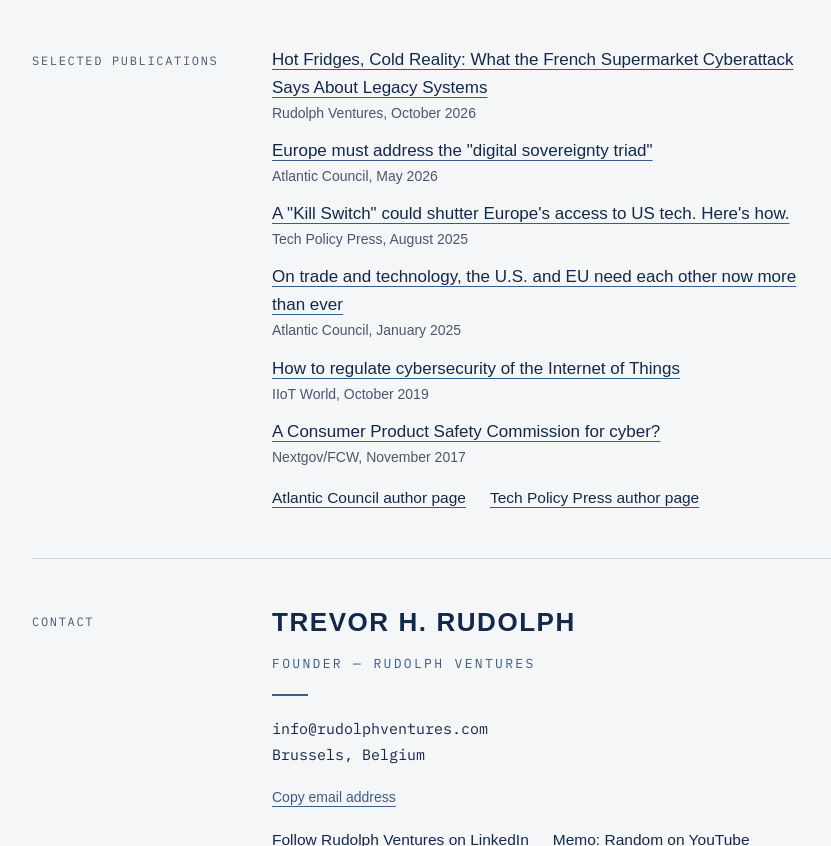
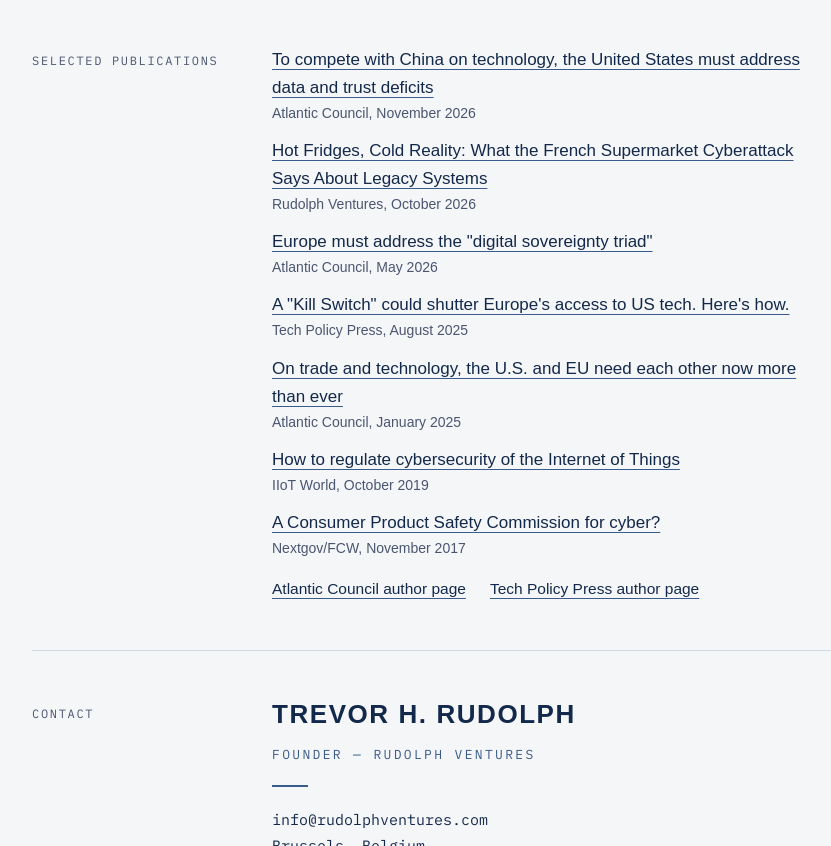
Before and after one commit to RudolphVentures/rudolph-ventures-site, a plain HTML site: page index.html in a window 1280 px wide. Shown: the part 4460-5306 px from the top of the page, without its empty margins (148-979 px from the left). Drawn offline with Linux system fonts and the light colour scheme.

Commit message:
Add Atlantic Council GeoTech Cues article (Nov 2026) to Selected publications

```diff
--- a/index.html
+++ b/index.html
@@ -294,6 +294,7 @@ footer p { max-width: 70ch; }
       <div class="label">Selected publications</div>
       <div class="text">
         <ul class="list">
+          <li><a href="https://www.atlanticcouncil.org/blogs/geotech-cues/to-compete-with-china-on-technology-the-united-states-must-address-data-and-trust-deficits/" target="_blank" rel="noopener">To compete with China on technology, the United States must address data and trust deficits</a><small>Atlantic Council, November 2026</small></li>
           <li><a href="/writing/hot-fridges-cold-reality">Hot Fridges, Cold Reality: What the French Supermarket Cyberattack Says About Legacy Systems</a><small>Rudolph Ventures, October 2026</small></li>
           <li><a href="https://www.atlanticcouncil.org/blogs/geotech-cues/europe-must-address-the-digital-sovereignty-triad/" target="_blank" rel="noopener">Europe must address the "digital sovereignty triad"</a><small>Atlantic Council, May 2026</small></li>
           <li><a href="https://techpolicy.press/washington-could-activate-a-kill-switch-to-terminate-european-access-to-us-tech-heres-how-it-could-work" target="_blank" rel="noopener">A "Kill Switch" could shutter Europe's access to US tech. Here's how.</a><small>Tech Policy Press, August 2025</small></li>
```
